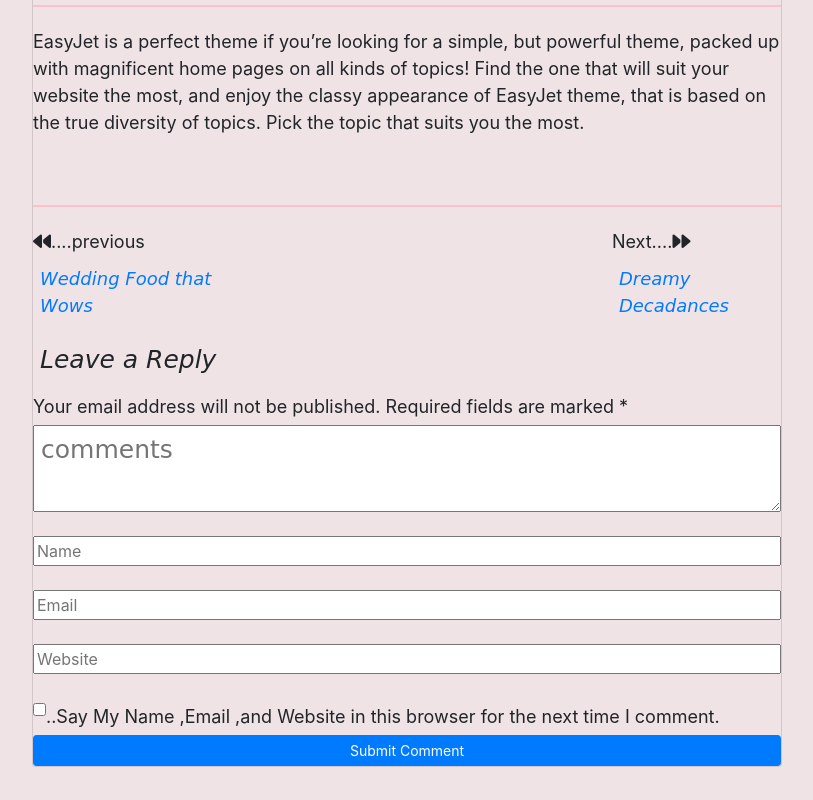
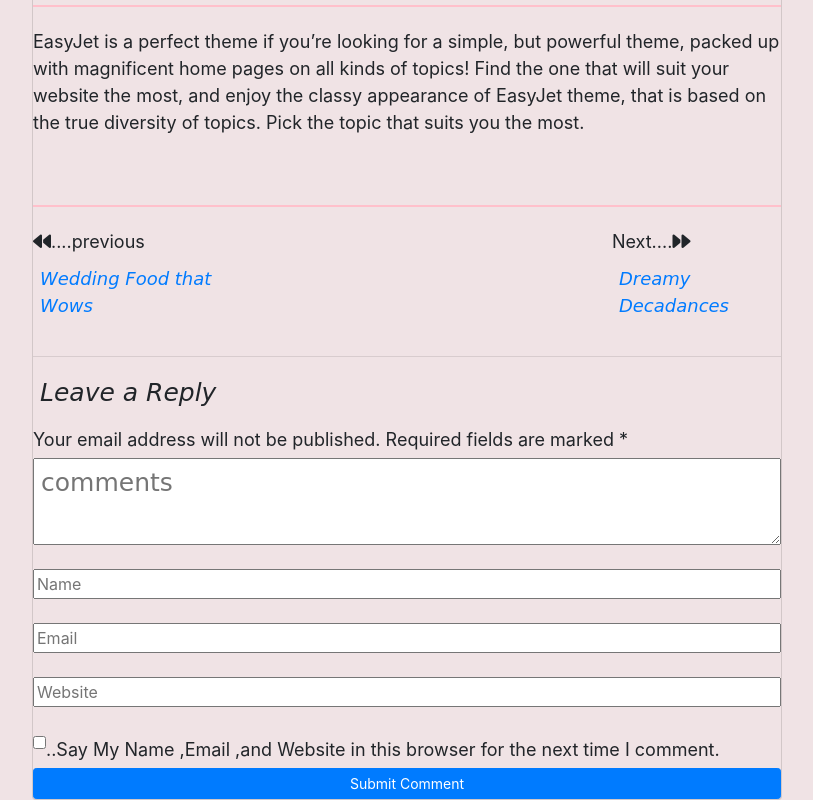
Before and after one commit to yamini10111999/wedding-yame-, a plain HTML site: page add2.html in a window 1280 px wide. Shown: the part 2281-3081 px from the top of the page, without its empty margins (233-1046 px from the left). Before the commit the page ends 3048 px from the top, so only its background shows below. Drawn offline with nearby package versions, Linux system fonts and the light colour scheme.

Commit message:
Update add2.html

```diff
--- a/add2.html
+++ b/add2.html
@@ -53,11 +53,14 @@
             <p class="ptag">Next....<i class="fas fa-forward"></i></p>
             <p class="tag"><i><a href="add.html">Dreamy Decadances</a></i></p>
          </div>
-         </div>
+         </div><hr>
+         <div id="b"> </div>
+          <div id="b2"></div>
+          <div id="c"></div>
          <h2 class="htag"><i>Leave a Reply</i></h2>
          <p class="ptag">Your email address will not be published. Required fields are marked *</p>
-         <textarea class="htag" placeholder="comments"></textarea><br>
-         <input type="text" placeholder="Name"><br>
+         <textarea class="htag" id="a" placeholder="comments"></textarea><br>
+         <input type="text" id="name" placeholder="Name"><br>
          <input type="text" placeholder="Email"><br>
          <input type="text" placeholder="Website"><br>
          <div class="d-flex flex-row">
@@ -68,8 +71,9 @@
          <p class="ptag">..Say My Name ,Email ,and Website in this browser for the next time I comment.</p>
         </div>
         </div>
-        <button type="button" class="btn btn-primary btn-sm">Submit Comment</button>
+        <button  id="btn" type="button" class="btn btn-primary btn-sm">Submit Comment</button>
         </div>
         </div>
+        <script src="add.js"></script>
 </body>
 </html>
```
